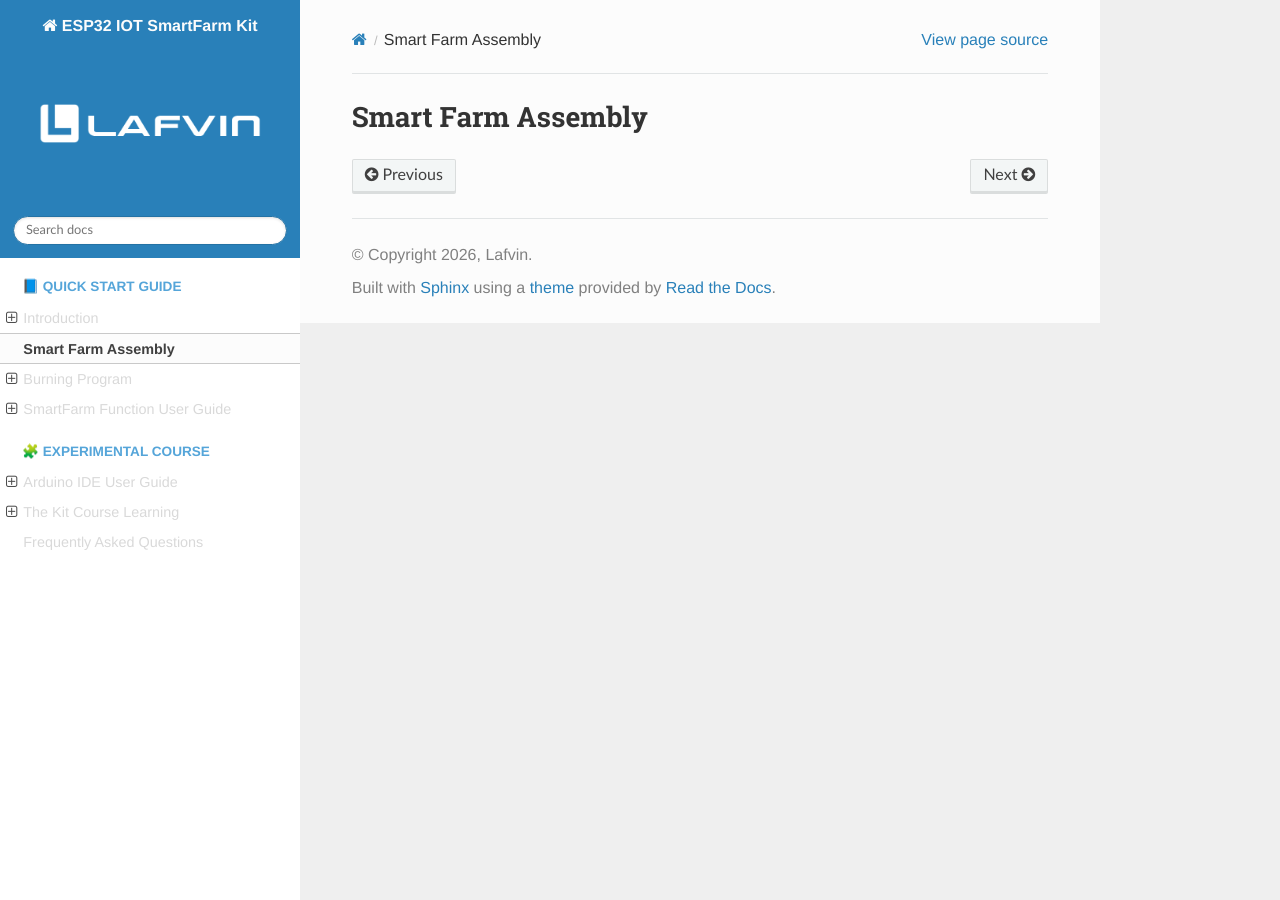
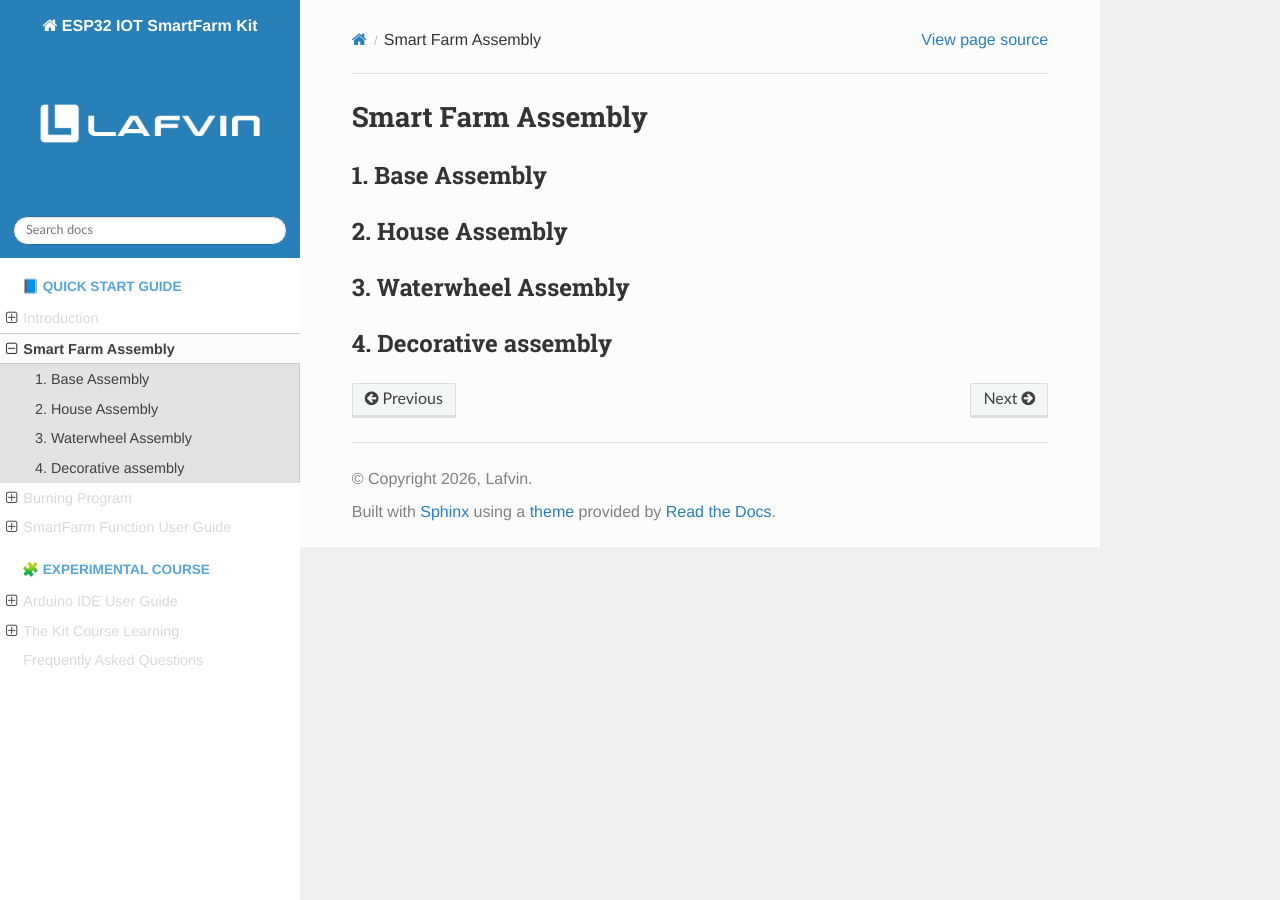
Before and after one commit to COLA508/ESP32_IOT_SmartFarm_Kit, a Sphinx documentation site: the page built from docs/source/2.Assembly.rst, in a window 1280 px wide. Built offline with Sphinx 7.4.7 and the Read the Docs theme 3.1.0, drawn with Linux system fonts in a browser that asks for light colours.

Commit message:
Update 2.Assembly.rst

```diff
--- a/docs/source/2.Assembly.rst
+++ b/docs/source/2.Assembly.rst
@@ -1,2 +1,14 @@
 Smart Farm Assembly
 ==================
+
+1. Base Assembly
+----------------
+
+2. House Assembly
+------------------
+
+3. Waterwheel Assembly
+---------------------
+
+4. Decorative assembly
+-----------------------
```
